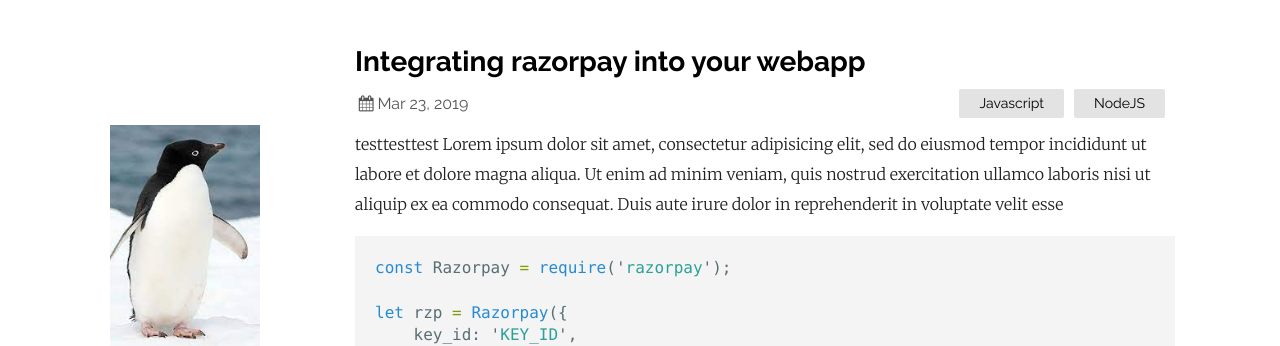
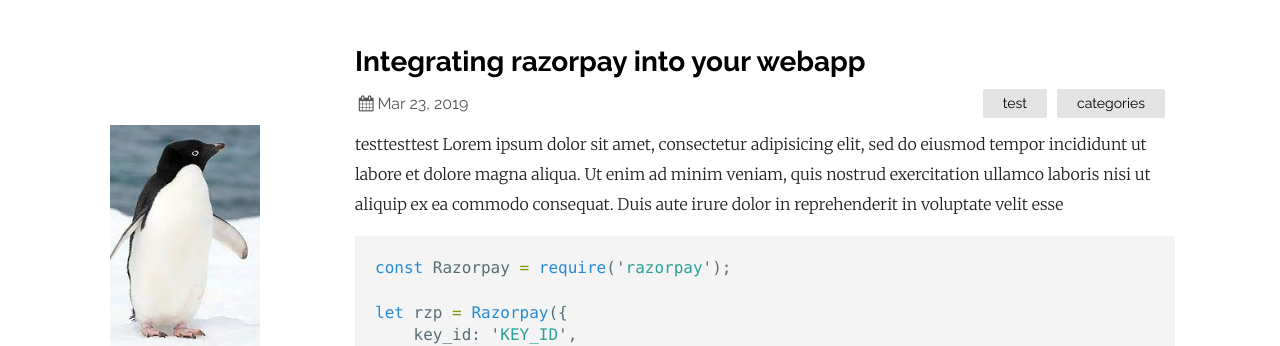
Before and after one commit to newoni/newoni.github.io, a Jekyll site: the page built from _posts/2019-03-23-welcome-to-jekyll.markdown, in a window 1280 px wide. Shown: the top 346 px of the page. Built offline with Jekyll 4.4.1, drawn with Linux system fonts in a browser that asks for light colours.

Commit message:
modified post <22.04.29> by KH

```diff
--- a/_posts/2019-03-23-welcome-to-jekyll.markdown
+++ b/_posts/2019-03-23-welcome-to-jekyll.markdown
@@ -2,7 +2,7 @@
 layout: post
 title:  "Integrating razorpay into your webapp"
 date:   2019-03-23 21:03:36 +0530
-categories: Javascript NodeJS
+categories: test categories
 ---
 testtesttest Lorem ipsum dolor sit amet, consectetur adipisicing elit, sed do eiusmod tempor incididunt ut labore et dolore magna aliqua. Ut enim ad minim veniam, quis nostrud exercitation ullamco laboris nisi ut aliquip ex ea commodo consequat. Duis aute irure dolor in reprehenderit in voluptate velit esse
 
```
